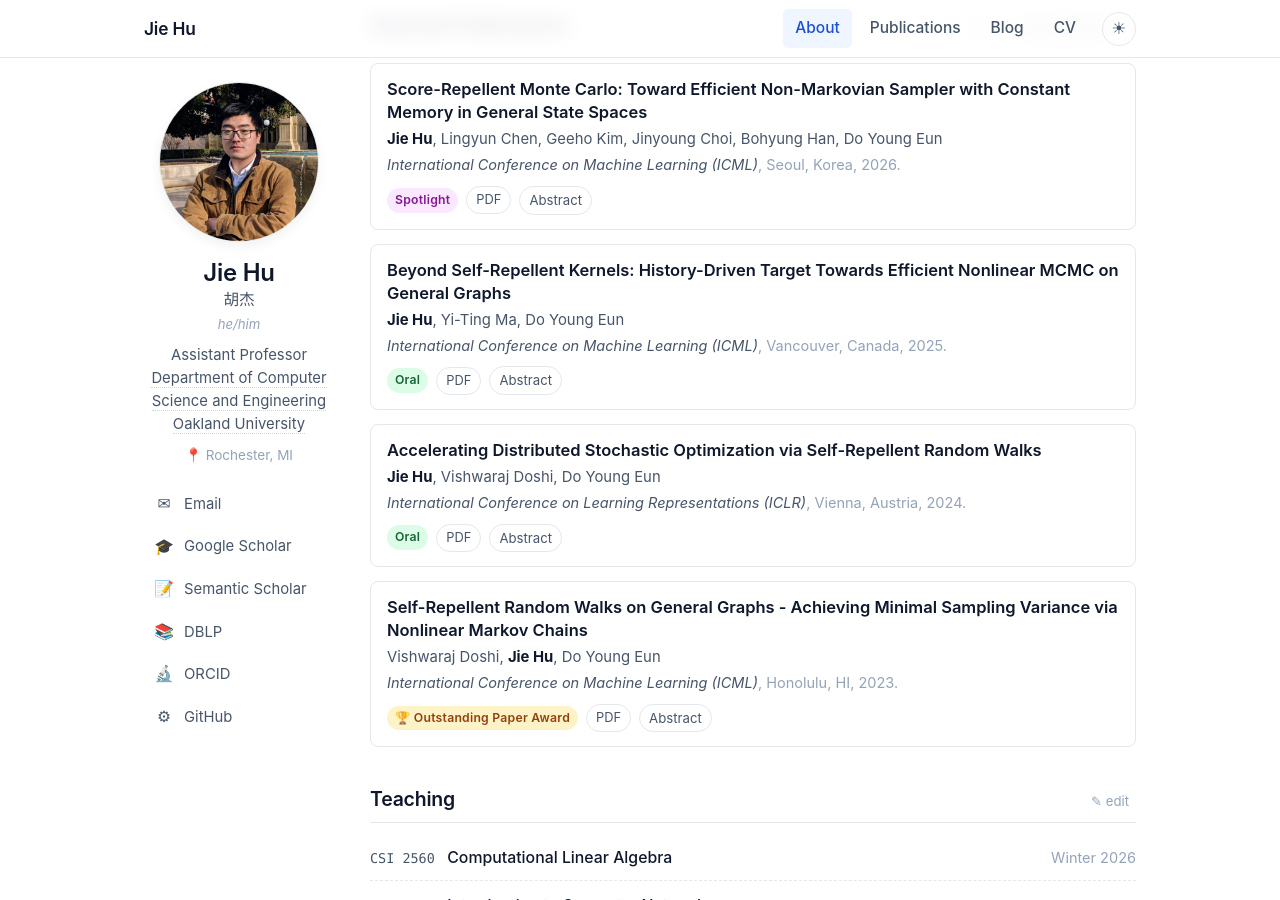
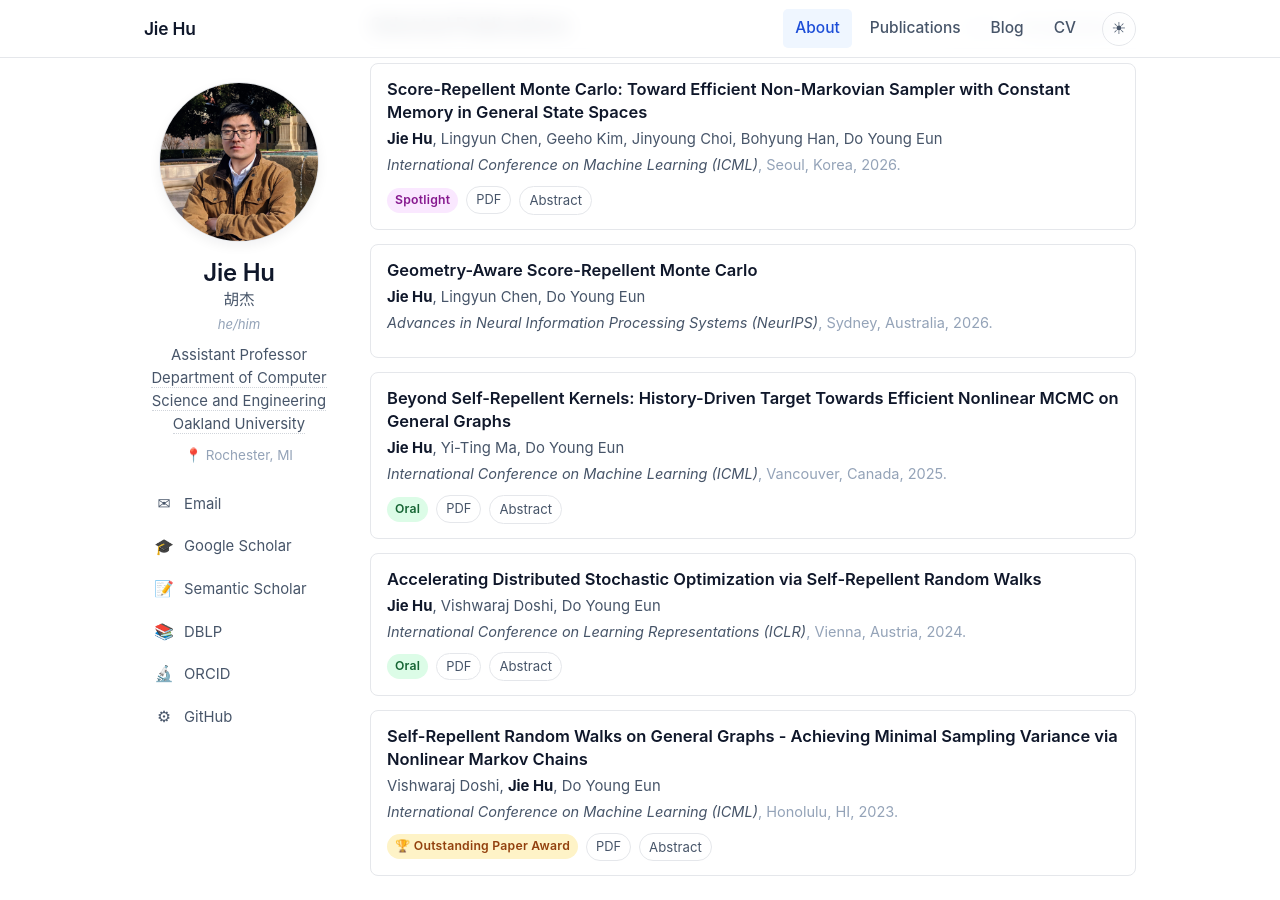
Before and after one commit to jiehu-research/jiehu-research.github.io, a Jekyll site: the page built from index.md, in a window 1280 px wide and 900 px high, scrolled down 582 px. Built offline with Jekyll 4.4.1, drawn with Linux system fonts in a browser that asks for light colours.

Commit message:
Add GA-SRMC (NeurIPS 2026) to publications
Co-Authored-By: Claude Opus 5.5 <noreply@anthropic.com>
Claude-Session: https://claude.ai/code/session_0162fkJ3PssLEPhGy2ZifLmA

```diff
--- a/_data/publications.yml
+++ b/_data/publications.yml
@@ -27,6 +27,13 @@
 # =============================================================
 
 # ---------- 2026 ----------
+- title: "Geometry-Aware Score-Repellent Monte Carlo"
+  authors: "<strong>Jie Hu</strong>, Lingyun Chen, Do Young Eun"
+  venue: "Advances in Neural Information Processing Systems (NeurIPS)"
+  year: 2026
+  location: "Sydney, Australia"
+  featured: true
+
 - title: "Score-Repellent Monte Carlo: Toward Efficient Non-Markovian Sampler with Constant Memory in General State Spaces"
   authors: "<strong>Jie Hu</strong>, Lingyun Chen, Geeho Kim, Jinyoung Choi, Bohyung Han, Do Young Eun"
   venue: "International Conference on Machine Learning (ICML)"
```
